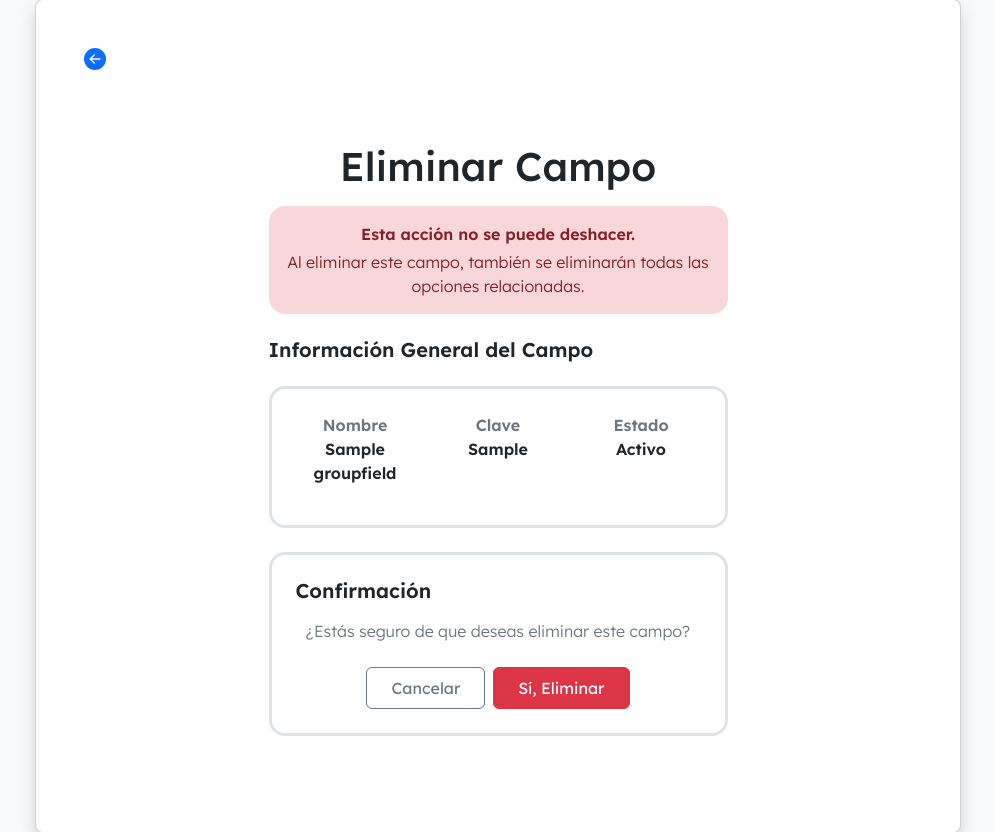
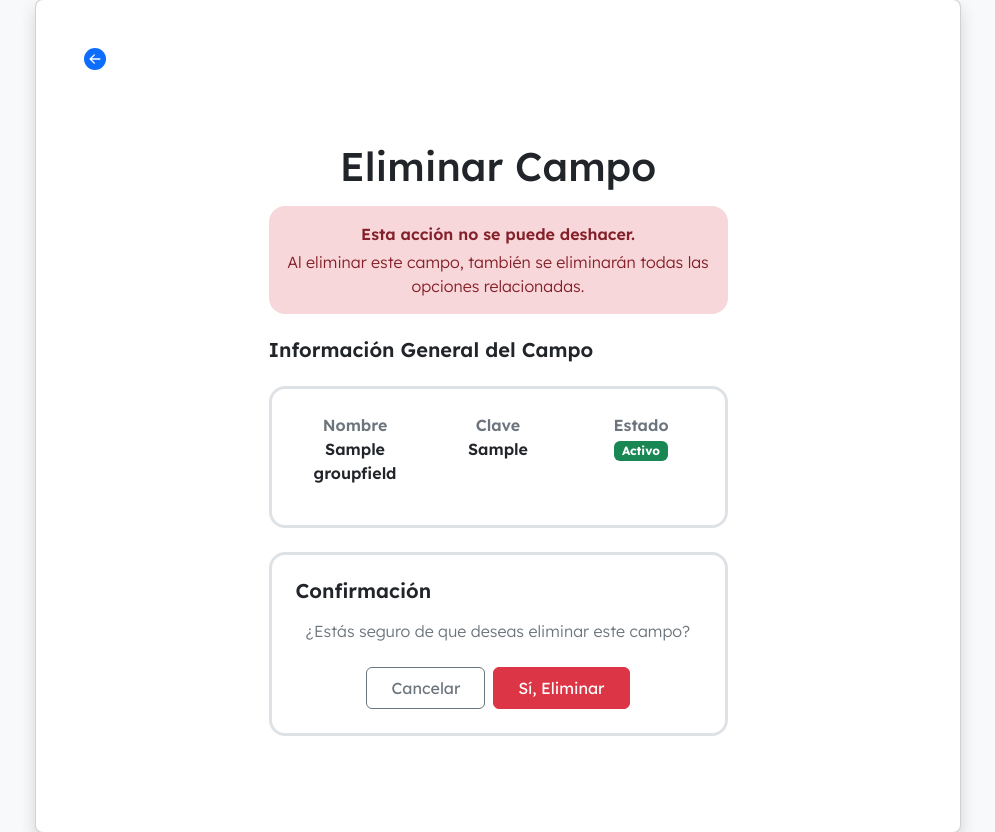
Before and after one commit to juancramirezl/usaimmigrationhelp, a Django app: page /campo-de-grupo/1/eliminar/ in a window 1280 px wide. Shown: the part 127-959 px from the top of the page, without its empty margins (142-1137 px from the left). Run offline with Django 4.2, Linux system fonts and the light colour scheme; tables that the repository leaves empty hold one stand-in row (values such as "Sample post").

Commit message:
update how the badge is modified to match the current ui builder

```diff
--- a/templates/generic/delete_form.html
+++ b/templates/generic/delete_form.html
@@ -25,11 +25,16 @@
         {% for field in summary_fields %}
           <div class="col-md-4 mb-3">
             <div class="text-muted fw-semibold">{{ field.label }}</div>
+
             <div>
-              {% if field.is_badge %}
-                <span class="badge {{ field.badge_class }}">{{ field.value }}</span>
+              {% if field.type == "badge" %}
+                <span class="badge {{ field.badge_class }}">
+                  {{ field.value|default:"-" }}
+                </span>
               {% else %}
-                <span class="fw-semibold">{{ field.value }}</span>
+                <span class="fw-semibold">
+                  {{ field.value|default:"-" }}
+                </span>
               {% endif %}
             </div>
           </div>
```
